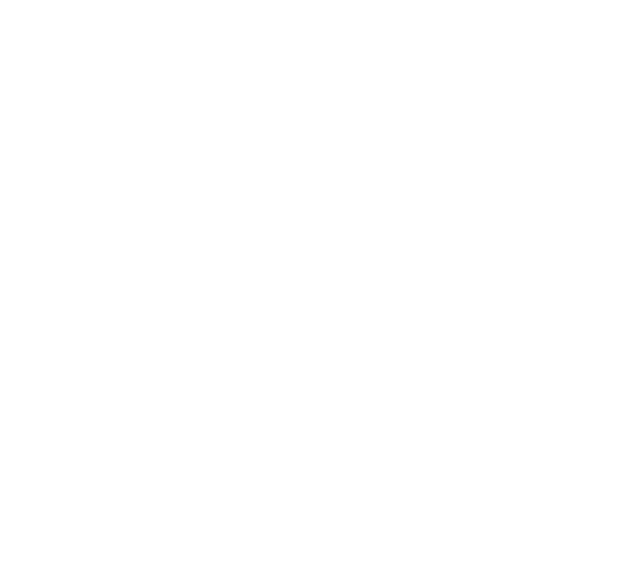
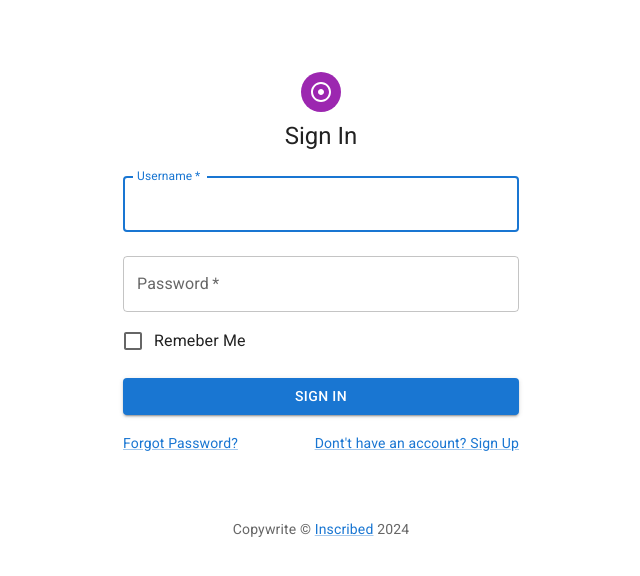
Before and after one commit to newgen211/Inscribed, a React (Vite) app in the folder client/: page / in a window 1280 px wide. Shown: the top 576 px of the page, without its empty margins (319-959 px from the left). Built offline with nearby package versions, Linux system fonts and the light colour scheme.

Commit message:
Adds simple login page
	- Adds a login page based off the login template found here
	  https://mui.com/material-ui/getting-started/templates/

	- TODO: COnnect to API

```diff
--- /dev/null
+++ b/client/src/components/Copyright.tsx
@@ -0,0 +1,23 @@
+import { Typography, Link } from '@mui/material';
+import { Link as ReactRouterDomLink } from 'react-router-dom';
+
+export default function Copyright(props: any) {
+
+    return (
+
+        <Typography
+            variant='body2'
+            color='text.secondary'
+            align='center'
+            { ...props }
+        >
+            { 'Copywrite © ' }
+            <Link component={ReactRouterDomLink} to='/' variant='body2'>
+                Inscribed
+            </Link>{' '}
+            {new Date().getFullYear()}
+        </Typography>
+
+    );
+
+}
--- a/client/src/main.tsx
+++ b/client/src/main.tsx
@@ -2,14 +2,20 @@
 import ReactDOM from 'react-dom/client'
 import App from './App.tsx'
 import './index.css'
+import { createTheme, ThemeProvider } from '@mui/material/styles';
 import '@fontsource/roboto/300.css';
 import '@fontsource/roboto/400.css';
 import '@fontsource/roboto/500.css';
 import '@fontsource/roboto/700.css';
+import { CssBaseline } from '@mui/material';
 
+const theme = createTheme();
 
 ReactDOM.createRoot(document.getElementById('root')!).render(
   <React.StrictMode>
-    <App />
+    <ThemeProvider theme={theme}>
+      <CssBaseline />
+      <App />
+    </ThemeProvider>
   </React.StrictMode>,
 )
--- a/client/src/pages/LoginPage.tsx
+++ b/client/src/pages/LoginPage.tsx
@@ -1,10 +1,104 @@
+import { Avatar, Box, Button, Checkbox, Container, FormControlLabel, Grid, TextField, Typography, Link } from '@mui/material';
+import AdjustIcon from '@mui/icons-material/Adjust';
+import { Link as ReactRouterDomLink } from 'react-router-dom';
+import Copyright from '../components/Copyright';
 
 
 export default function LoginPage() {
 
     return (
 
-        <div></div>
+        <Container component='main' maxWidth='xs'>
+
+            {/* Icon and Title */}
+            <Box
+                sx={{
+                    marginTop: 8,
+                    display: 'flex',
+                    flexDirection: 'column',
+                    alignItems: 'center',
+                }}
+            >
+
+                <Avatar
+                    sx={{
+                        m: 1,
+                        bgcolor: 'secondary.main'
+                    }}
+                >
+                    <AdjustIcon />
+                </Avatar>
+
+                <Typography component='h1' variant='h5'>Sign In</Typography>
+
+                {/* Login Form */}
+                <Box component='form' noValidate sx={{ mt: 1 }}>
+
+                    <TextField
+                        margin='normal'
+                        required
+                        fullWidth
+                        id='username'
+                        label='Username'
+                        name='username'
+                        autoComplete='username'
+                        autoFocus
+                    />
+
+                    <TextField
+                        margin='normal'
+                        required
+                        fullWidth
+                        id='password'
+                        label='Password'
+                        name='password'
+                        type='password'
+                        autoComplete='current-password'
+                    />
+
+                    <FormControlLabel
+                        control={<Checkbox value='remeber' color='primary' />}
+                        label='Remeber Me'
+                    />
+
+                    <Button
+                        type='submit'
+                        fullWidth
+                        variant='contained'
+                        sx={{my: 2}}
+                    >
+                        Sign In
+                    </Button>
+
+                    <Grid container>
+
+                        <Grid item xs>
+                            <Link component={ReactRouterDomLink} to='/forgot-password' variant='body2'>
+                                Forgot Password?
+                            </Link>
+                        </Grid>
+
+                        <Grid item>
+                            <Link component={ReactRouterDomLink} to='/sign-up' variant='body2'>
+                                    Dont't have an account? Sign Up
+                            </Link>
+                        </Grid>
+
+                    </Grid>
+
+                </Box>
+
+            </Box>
+
+            {/* Copyright component */}
+            <Copyright
+                sx={{
+                    mt: 8,
+                    mb: 4
+                }}
+            />
+
+        </Container>
 
     );
 
```
